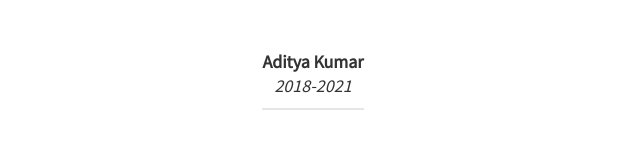
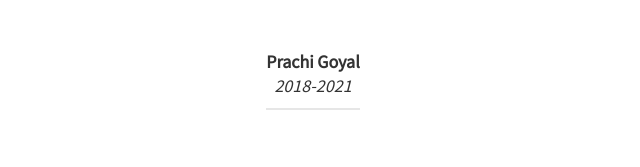
Before and after one commit to prachi1904/practical2.github.io, a plain HTML site: page diploma.html in a window 1280 px wide. Shown: the part 502-669 px from the top of the page, 327-967 px from the left. Drawn offline with Linux system fonts and the light colour scheme.

Commit message:
Update diploma.html

```diff
--- a/diploma.html
+++ b/diploma.html
@@ -20,7 +20,7 @@
         <div id="profile-pic"> </div>
 
         <div id="profile-text">
-            <strong> Aditya Kumar </strong> <br/>
+            <strong> Prachi Goyal</strong> <br/>
             <em> 2018-2021 </em>
         </div>
     </div>
```
